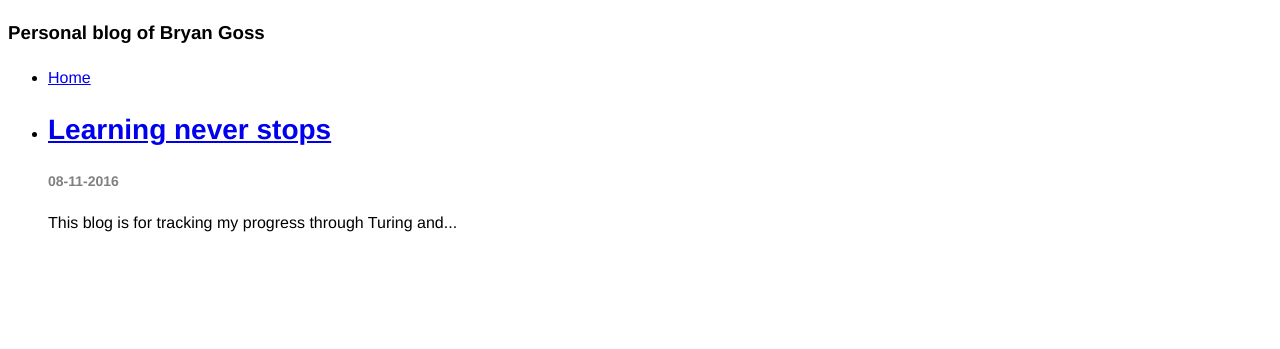
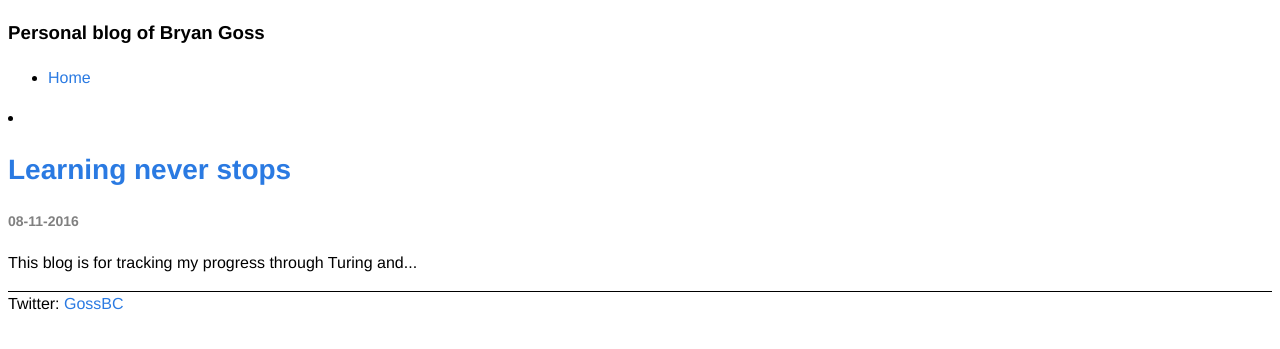
Before and after one commit to bcgoss/bcgoss.github.io, a Jekyll site: the page built from index.html, in a window 1280 px wide. Shown: the top 349 px of the page. Built offline with Jekyll 4.4.1, drawn with Linux system fonts in a browser that asks for light colours.

Commit message:
Started footer

```diff
--- a/_includes/footer.html
+++ b/_includes/footer.html
@@ -1,3 +1,6 @@
+    </div>
+    <div id="footer">
+      <span>Twitter: </span><a href="www.twitter.com/gossbc">GossBC</a>
     </div>
   </body>
 </html>
--- a/css/styles.css
+++ b/css/styles.css
@@ -1,6 +1,41 @@
 /*Basics*/
 body {
   font: 400 16px/1.5 Helvetica, sans-serif;
+}
+
+img {
+  max-width: 100%;
+  vertical-align: middle;
+}
+
+a {
+  color: #2a7ae2;
+  text-decoration: none;
+}
+
+a:visited {
+  color: #1756a9;
+}
+
+a:hover{
+  color: #111;
+  text-decoration: underline;
+}
+
+/*Footer*/
+#footer{
+  clear:both;
+  width:100%;
+  border-top: 1px solid black
+}
+/*Posts*/
+.post-list {
+  margin-left: 0;
+  float:left;
+  list-style:none;
+}
+.post-list > li{
+    margin-bottom: 30px;
 }
 .post-meta {
   font-size: 14px;
@@ -11,3 +46,7 @@
   display:block;
   font-size:28px;
 }
+
+.post-title {
+
+}
--- a/index.html
+++ b/index.html
@@ -1,7 +1,7 @@
 ---
 layout: default
 ---
-<ul>
+<ulclass="post-list">
   {% for post in site.posts %}
     <li>
       <h2><a class="post-link" href="{{ post.url }}">{{ post.title }}</a></h2>
```
Also changed, not shown: 4 other files.
